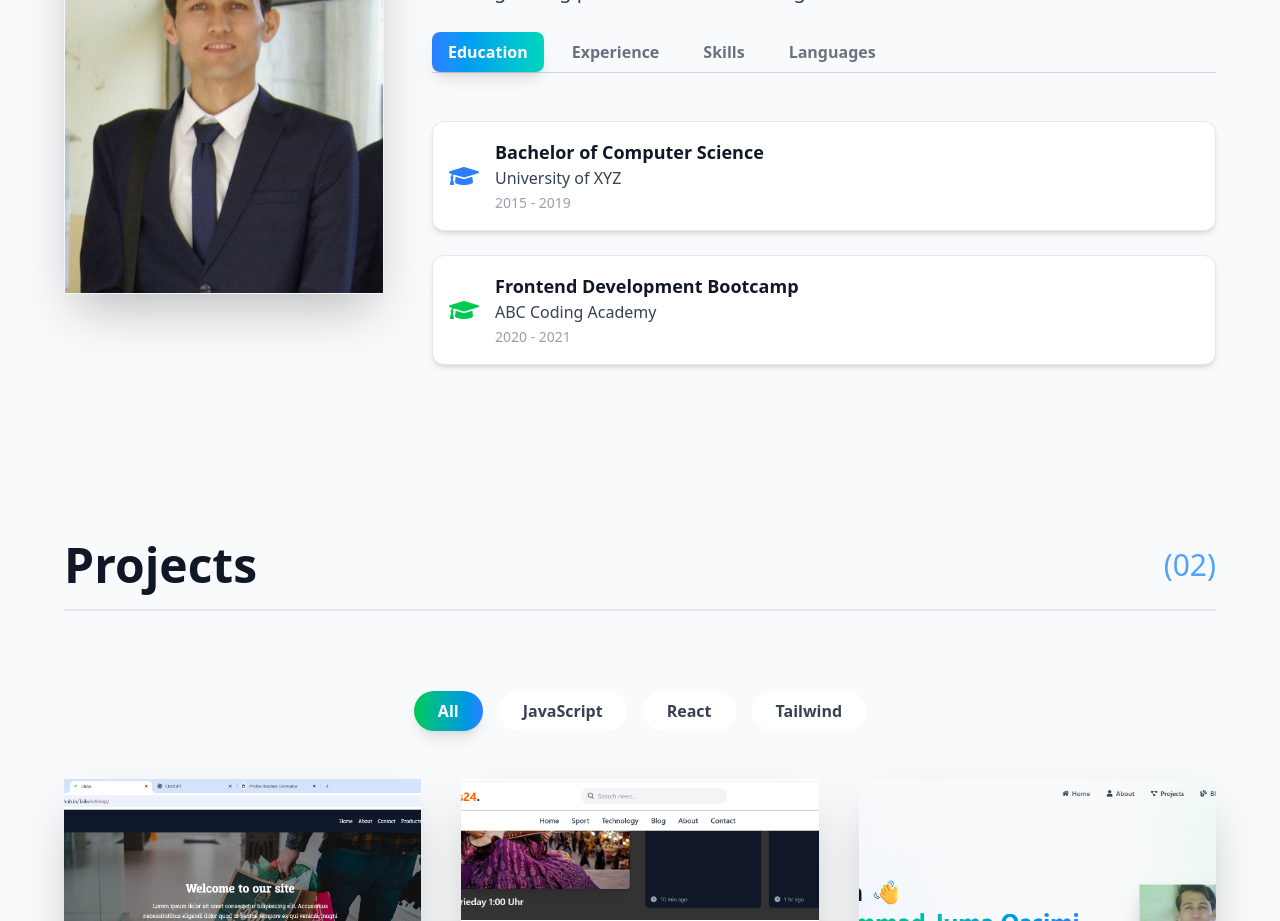
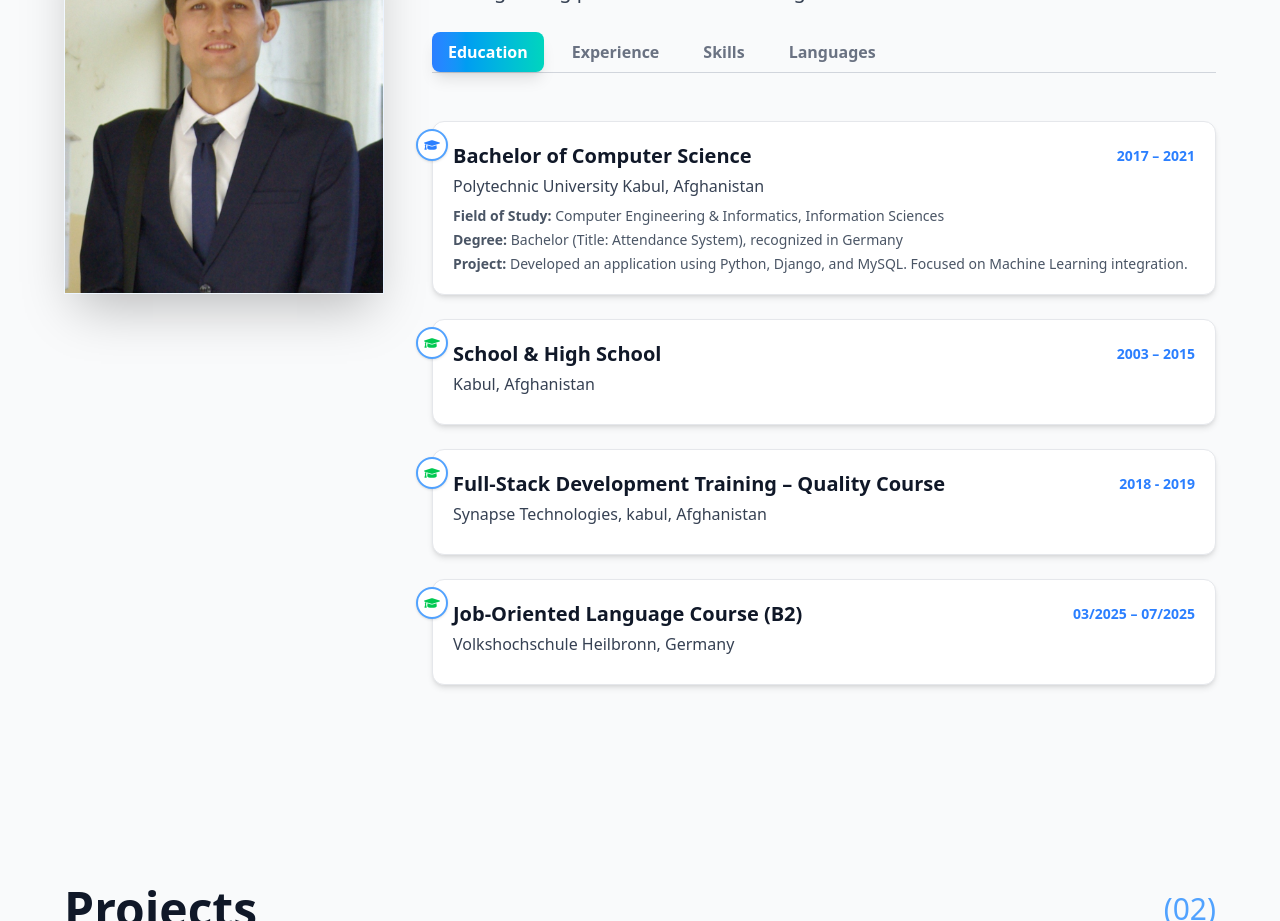
Before and after one commit to JumaQasimiM/Protfolio, a React (Vite) app: page / in a window 1280 px wide. Shown: the part 1100-2021 px from the top of the page. Built offline with nearby package versions, Linux system fonts and the light colour scheme.

Commit message:
update About page

```diff
--- a/src/components/About.jsx
+++ b/src/components/About.jsx
@@ -9,51 +9,168 @@ import {
   FaBriefcase,
   FaLanguage,
 } from "react-icons/fa";
+import { FaGitAlt } from "react-icons/fa6";
+import { TbBrandPython } from "react-icons/tb";
+import { RiTailwindCssLine } from "react-icons/ri";
 import myfoto from "../assets/myfoto.jpg";
 
 export const About = () => {
   const [activeTab, setActiveTab] = useState("education");
 
+  // Educations
   const education = [
     {
-      year: "2015 - 2019",
+      year: "2017 – 2021",
       title: "Bachelor of Computer Science",
-      institute: "University of XYZ",
+      institute: "Polytechnic University Kabul, Afghanistan",
       icon: <FaGraduationCap className="text-blue-500" />,
+      details: (
+        <>
+          <p>
+            <strong>Field of Study:</strong> Computer Engineering & Informatics,
+            Information Sciences
+          </p>
+          <p>
+            <strong>Degree:</strong> Bachelor (Title: Attendance System),
+            recognized in Germany
+          </p>
+          <p>
+            <strong>Project:</strong> Developed an application using Python,
+            Django, and MySQL. Focused on Machine Learning integration.
+          </p>
+        </>
+      ),
     },
     {
-      year: "2020 - 2021",
-      title: "Frontend Development Bootcamp",
-      institute: "ABC Coding Academy",
+      year: "2003 – 2015",
+      title: "School & High School",
+      institute: "Kabul, Afghanistan",
+      icon: <FaGraduationCap className="text-green-500" />,
+    },
+    {
+      year: "2018 - 2019",
+      title: "Full-Stack Development Training – Quality Course",
+      institute: "Synapse Technologies, kabul, Afghanistan",
+      icon: <FaGraduationCap className="text-green-500" />,
+    },
+
+    {
+      year: "03/2025 – 07/2025",
+      title: "Job-Oriented Language Course (B2)",
+      institute: "Volkshochschule Heilbronn, Germany",
       icon: <FaGraduationCap className="text-green-500" />,
     },
   ];
 
+  //  Experince
   const experience = [
+    // Practical / Academic Project
     {
-      year: "2019 - 2020",
-      title: "Junior Front-End Developer",
-      company: "Tech Solutions Ltd",
-      icon: <FaBriefcase className="text-yellow-500" />,
+      year: "2020 – 2021",
+      title: "Bachelor Project: Attendance System",
+      company: "Polytechnic University Kabul, Afghanistan",
+      icon: <FaBriefcase className="text-blue-500" />,
+      details: (
+        <>
+          <p>Full-Stack Development: Frontend + Backend</p>
+          <p>Technologies: Python, Django, MySQL, OpenCV, FaceNet</p>
+          <p>Focus: Machine Learning integration with face recognition</p>
+        </>
+      ),
+    },
+
+    // Personal / Practice Projects
+    {
+      year: "2024 – Present",
+      title: "React Shop",
+      company: "Personal Project",
+      icon: <FaBriefcase className="text-green-500" />,
+      details: (
+        <>
+          <h5 className="text-teal-700 font-semibold">Personal Project</h5>
+          <p>A responsive E-commerce website using React and TailwindCSS</p>
+          <p>Technologies: React, TailwindCSS, SwiperJS, REST API</p>
+          <p>
+            Live Demo:{" "}
+            <a
+              href="https://jumaqasimim.github.io/Tailwindshop/"
+              target="_blank"
+              rel="noopener noreferrer"
+              className="text-blue-500 underline hover:text-blue-700"
+            >
+              Shop
+            </a>
+          </p>
+        </>
+      ),
     },
     {
-      year: "2021 - Present",
-      title: "Front-End Developer",
-      company: "Creative Web Agency",
-      icon: <FaBriefcase className="text-red-500" />,
+      year: "2025 – 06/2025",
+      title: "JavaScript InfoPlus24",
+      company: "Practice Project",
+      icon: <FaBriefcase className="text-yellow-500" />,
+      details: (
+        <>
+          <h5 className="text-teal-700 font-semibold">Personal Project</h5>
+          <p>A news website built with vanilla JavaScript</p>
+          <p>Technologies: JavaScript, HTML, TailwindCSS, REST API</p>
+          <p>
+            Live Demo:{" "}
+            <a
+              href="https://jumaqasimim.github.io/InfoPlus24/"
+              target="_blank"
+              rel="noopener noreferrer"
+              className="text-blue-500 underline hover:text-blue-700"
+            >
+              InfoPlus24
+            </a>
+          </p>
+        </>
+      ),
+    },
+    {
+      year: "2025 – Present",
+      title: "React CodeManager",
+      company: "Personal Project",
+      icon: <FaBriefcase className="text-purple-500" />,
+      details: (
+        <>
+          <h5 className="text-teal-700 font-semibold">Personal Project</h5>
+          <p>A CodeManager dashboard to save codes, styles, and links</p>
+          <p>Technologies: React, TailwindCSS, HTML5</p>
+          <p>
+            GitHub :{" "}
+            <a
+              href="https://github.com/JumaQasimiM/CodeManager"
+              target="_blank"
+              rel="noopener noreferrer"
+              className="text-blue-500 underline hover:text-blue-700"
+            >
+              CodeManager
+            </a>
+          </p>
+        </>
+      ),
     },
   ];
 
   const skills = [
+    {
+      name: "Python",
+      icon: <TbBrandPython className="text-blue-700 " />,
+    },
+    { name: "JavaScript", icon: <FaJsSquare className="text-yellow-400" /> },
     { name: "React", icon: <FaReact className="text-blue-500" /> },
     { name: "HTML5", icon: <FaHtml5 className="text-orange-500" /> },
     { name: "CSS3", icon: <FaCss3Alt className="text-blue-600" /> },
-    { name: "JavaScript", icon: <FaJsSquare className="text-yellow-400" /> },
-    { name: "TailwindCSS", icon: null },
-    { name: "Git & GitHub", icon: null },
+    {
+      name: "TailwindCSS",
+      icon: <RiTailwindCssLine className="text-sky-700" />,
+    },
+    { name: "Git & GitHub", icon: <FaGitAlt className="text-gary-600" /> },
   ];
 
-  const languages = ["Deutsch", "English", "Persisch"];
+  const languages = ["Deutsch", "English", "Persisch (Mother Language)"];
   const tabs = ["education", "experience", "skills", "languages"];
 
   return (
@@ -130,52 +247,71 @@ export const About = () => {
           <div className="space-y-3 sm:space-y-4 md:space-y-6">
             {/* Education */}
             {activeTab === "education" &&
-              education.map((edu, index) => (
+              education.map((edu, i) => (
                 <motion.div
-                  key={index}
-                  initial={{ opacity: 0, y: 20 }}
-                  whileInView={{ opacity: 1, y: 0 }}
+                  key={i}
+                  initial={{ opacity: 0, x: -20 }}
+                  whileInView={{ opacity: 1, x: 0 }}
                   viewport={{ once: true }}
-                  transition={{ duration: 0.5, delay: index * 0.1 }}
-                  className="flex flex-col sm:flex-row items-start sm:items-center gap-3 sm:gap-4 p-3 sm:p-4 rounded-xl bg-white shadow-md border border-gray-200 hover:scale-105 transition"
+                  transition={{ duration: 0.5, delay: i * 0.1 }}
+                  className="relative mb-6"
                 >
-                  <div className="text-2xl sm:text-3xl">{edu.icon}</div>
-                  <div>
-                    <h3 className="font-semibold text-gray-900 text-sm sm:text-base md:text-lg">
-                      {edu.title}
-                    </h3>
-                    <p className="text-gray-700 text-xs sm:text-sm md:text-base">
+                  <span className="absolute -left-[16px] top-2 w-8 h-8 flex items-center justify-center bg-white border-2 border-blue-400 rounded-full shadow">
+                    {edu.icon}
+                  </span>
+                  <div className="bg-white p-5 rounded-xl shadow-md border border-gray-200 hover:shadow-lg transition">
+                    <div className="flex justify-between items-center mb-1">
+                      <h3 className="text-xl font-bold text-gray-900">
+                        {edu.title}
+                      </h3>
+                      <span className="text-sm text-blue-500 font-semibold">
+                        {edu.year}
+                      </span>
+                    </div>
+                    <p className="text-gray-700 font-medium mb-2">
                       {edu.institute}
                     </p>
-                    <span className="text-gray-400 text-xs sm:text-xs md:text-sm">
-                      {edu.year}
-                    </span>
+                    {edu.details && (
+                      <div className="text-gray-600 text-sm space-y-1">
+                        {edu.details}
+                      </div>
+                    )}
                   </div>
                 </motion.div>
               ))}
 
             {/* Experience */}
+
             {activeTab === "experience" &&
-              experience.map((exp, index) => (
+              experience.map((exp, i) => (
                 <motion.div
-                  key={index}
-                  initial={{ opacity: 0, y: 20 }}
-                  whileInView={{ opacity: 1, y: 0 }}
+                  key={i}
+                  initial={{ opacity: 0, x: -20 }}
+                  whileInView={{ opacity: 1, x: 0 }}
                   viewport={{ once: true }}
-                  transition={{ duration: 0.5, delay: index * 0.1 }}
-                  className="flex flex-col sm:flex-row items-start sm:items-center gap-3 sm:gap-4 p-3 sm:p-4 rounded-xl bg-white shadow-md border border-gray-200 hover:scale-105 transition"
+                  transition={{ duration: 0.5, delay: i * 0.1 }}
+                  className="relative mb-6"
                 >
-                  <div className="text-2xl sm:text-3xl">{exp.icon}</div>
-                  <div>
-                    <h3 className="font-semibold text-gray-900 text-sm sm:text-base md:text-lg">
-                      {exp.title}
-                    </h3>
-                    <p className="text-gray-700 text-xs sm:text-sm md:text-base">
-                      {exp.company}
+                  <span className="absolute -left-[16px] top-2 w-8 h-8 flex items-center justify-center bg-white border-2 border-blue-400 rounded-full shadow">
+                    {exp.icon}
+                  </span>
+                  <div className="bg-white p-5 rounded-xl shadow-md border border-gray-200 hover:shadow-lg transition">
+                    <div className="flex justify-between items-center mb-1">
+                      <h3 className="text-xl font-bold text-gray-900">
+                        {exp.title}
+                      </h3>
+                      <span className="text-sm text-blue-500 font-semibold">
+                        {exp.year}
+                      </span>
+                    </div>
+                    <p className="text-gray-700 font-medium mb-2">
+                      {exp.institute}
                     </p>
-                    <span className="text-gray-400 text-xs sm:text-xs md:text-sm">
-                      {exp.year}
-                    </span>
+                    {exp.details && (
+                      <div className="text-gray-600 text-sm space-y-1">
+                        {exp.details}
+                      </div>
+                    )}
                   </div>
                 </motion.div>
               ))}
```
